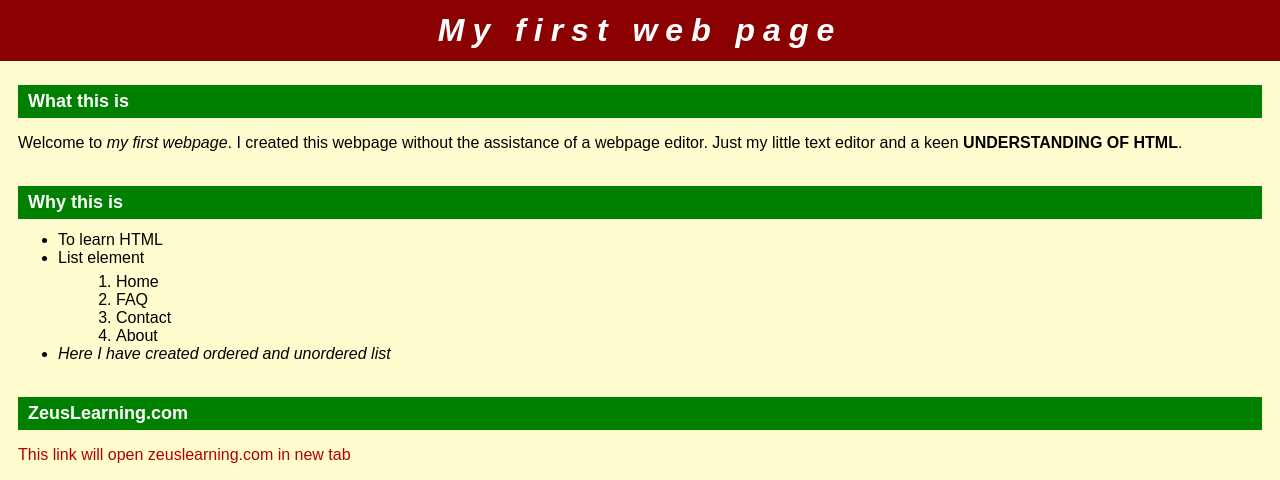
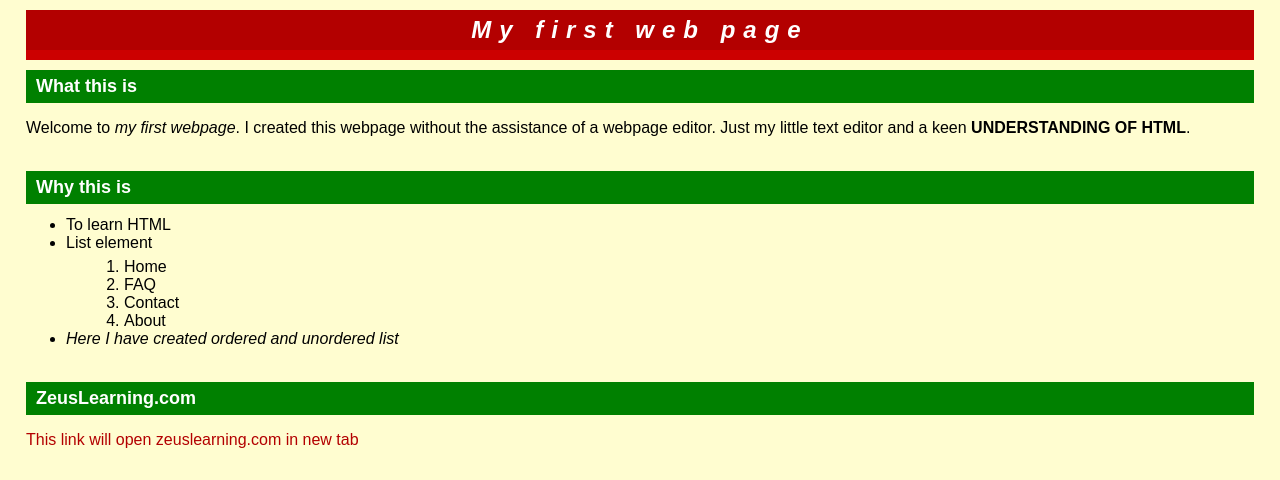
Before and after one commit to chinmay-zeus/Training, a plain HTML site: page Task-1/index2.html in a window 1280 px wide. Shown: the top 480 px of the page. Drawn offline with Linux system fonts and the light colour scheme.

Commit message:
Small changes

```diff
--- a/Task-1/index2.html
+++ b/Task-1/index2.html
@@ -8,7 +8,7 @@
 </head>
 <body>
 
-    <h1>My&nbsp;first&nbsp;web&nbsp;page</h1>
+    <h1 id="page-title">My&nbsp;first&nbsp;web&nbsp;page</h1>
 
     <section>
         <h2 class="section-title">What this is</h2>
--- a/Task-1/style.css
+++ b/Task-1/style.css
@@ -1,6 +1,4 @@
 html, body {
-    margin: 0;
-    padding: 0;
     font-family: Arial, Helvetica, sans-serif;
     background: #fffdd0;
     color: #000;
@@ -11,14 +9,22 @@ section {
 }
 
 h1 {
-    margin: 0 0 24px;
-    padding: 12px 0;
-    background: #8b0000;
+
+    background: #990000;
     color: #fff;
     text-align: center;
     font-style: italic;
     letter-spacing: 8px;
     font-size: 32px;
+    border-bottom: 10px solid #cc0000;
+}
+
+#page-title {
+    margin: 10px 18px;
+    padding: 6px 10px;
+    background: #b30000;
+    color: #fff;
+    font-size: 24px;
 }
 
 .section-title {
```
